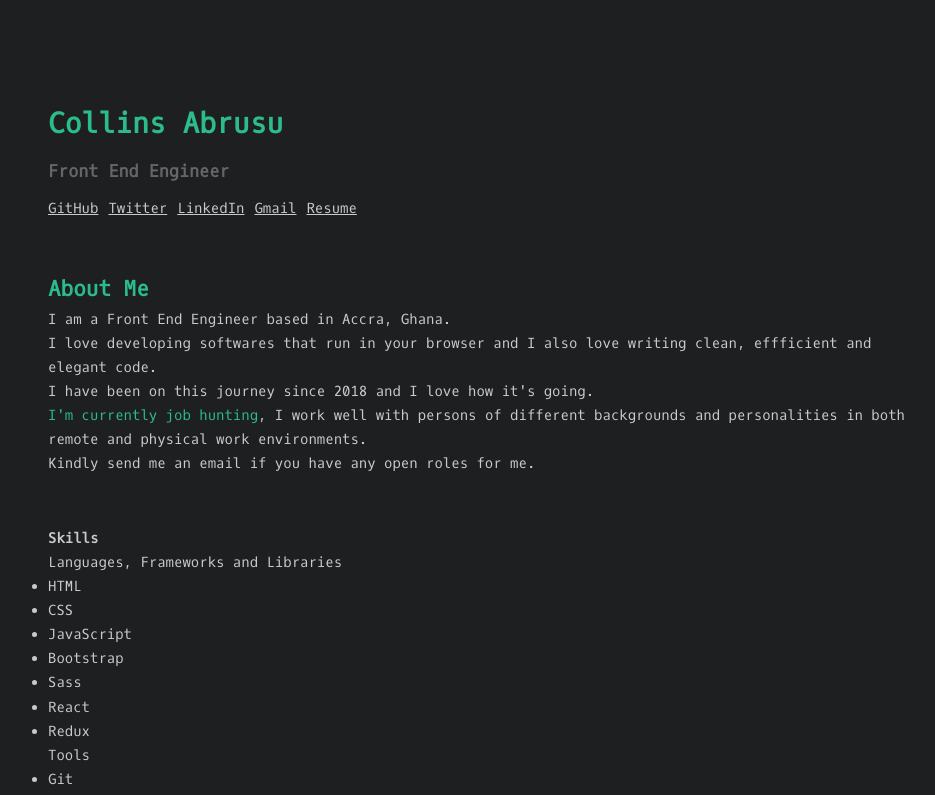
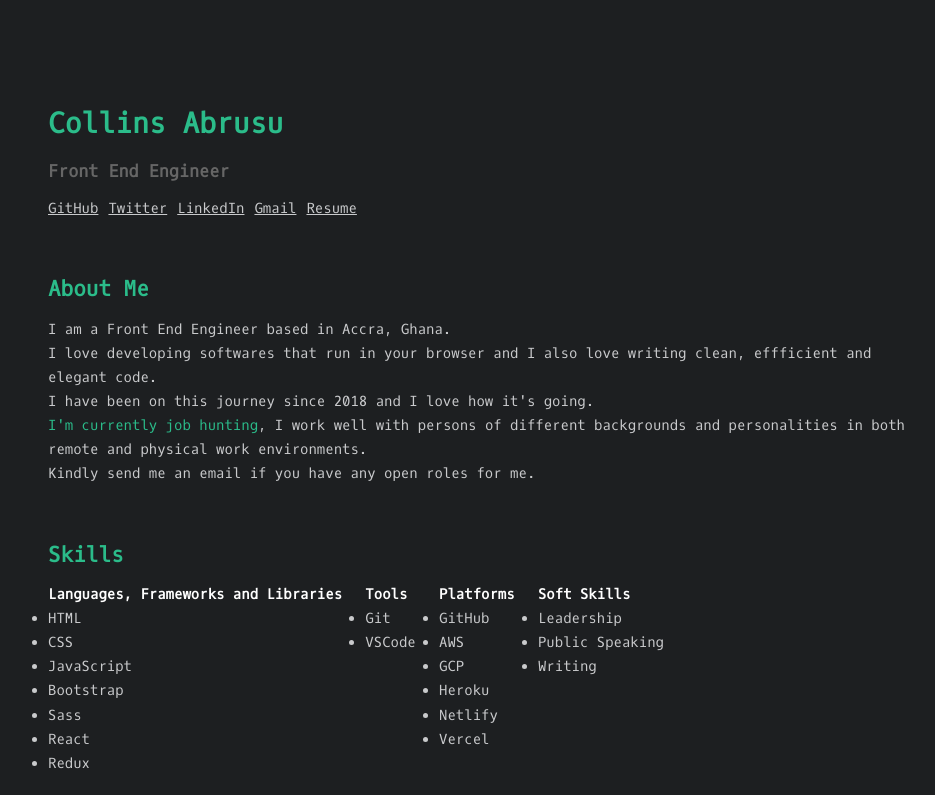
Before and after one commit to abrusu-collins/Portfolio-v7, a React (Create React App) app: page / in a window 1280 px wide. Shown: the top 795 px of the page, without its empty margins (152-1087 px from the left). Built offline with nearby package versions, Linux system fonts and the light colour scheme; the HTML template or start-up script is replaced by a standard one.

Commit message:
working well

```diff
--- a/src/components/Skills.jsx
+++ b/src/components/Skills.jsx
@@ -4,7 +4,7 @@ function Skills() {
             <h1 className="skillshead">Skills</h1>
             <div className="categories">
             <div className="langs">
-                <p>Languages, Frameworks and Libraries</p>
+             <p>Languages, Frameworks and Libraries</p>
                 <ul>
                     <li>HTML</li>
                     <li>CSS</li>
--- a/src/sass/_about.scss
+++ b/src/sass/_about.scss
@@ -3,6 +3,7 @@
     & h1{
         color:$standout_color;
         font-size: 21px;
+        margin-bottom: 10px;
     }
     & #about{
         & p{
--- a/src/sass/_skills.scss
+++ b/src/sass/_skills.scss
@@ -1,4 +1,22 @@
 .skills{
     margin-top: 50px;
+    & .skillshead{
+        color:$standout_color;
+        font-size: 21px;
+        margin-bottom: 10px;
+    }
+    & .categories{
+        width:70%;
+        display: flex;
+        justify-content: space-between;
+        // text-align: center;
+        // & ul li{
+        //     list-style: none;
+        // }
+    }
+    & p{
+        color:white;
+        font-weight: 600;
+    }
 
 }
--- a/src/styles/style.css
+++ b/src/styles/style.css
@@ -40,6 +40,7 @@ body {
 .about h1 {
   color: #2bbc8a;
   font-size: 21px;
+  margin-bottom: 10px;
 }
 .about #about p span {
   color: #2bbc8a;
@@ -48,3 +49,17 @@ body {
 .skills {
   margin-top: 50px;
 }
+.skills .skillshead {
+  color: #2bbc8a;
+  font-size: 21px;
+  margin-bottom: 10px;
+}
+.skills .categories {
+  width: 70%;
+  display: flex;
+  justify-content: space-between;
+}
+.skills p {
+  color: white;
+  font-weight: 600;
+}
```
